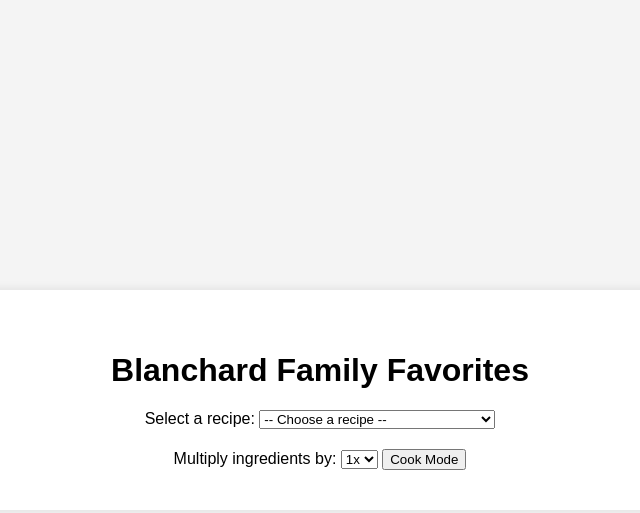
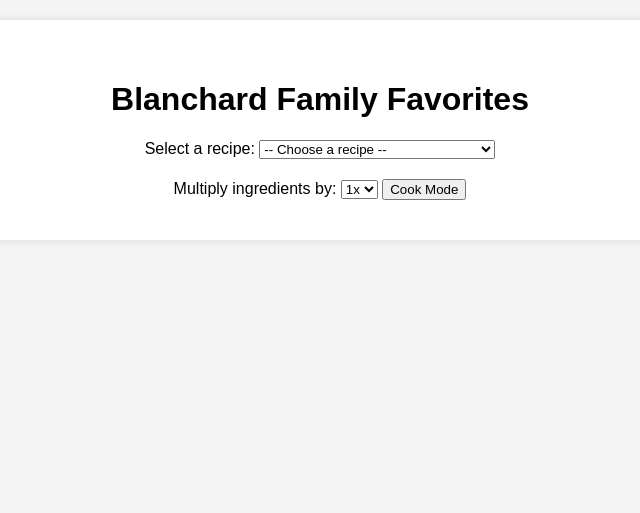
Before and after one commit to Craig-Blanchard-Dev/Blanchard-Family-Favorite-Recipes, a plain HTML site: page index.html in a window 1280 px wide. Shown: the whole page, without its empty margins (320-960 px from the left). Drawn offline with Linux system fonts and the light colour scheme.

Commit message:
Fixed scrolling

```diff
--- a/style.css
+++ b/style.css
@@ -1,23 +1,27 @@
 body {
+    overflow: auto;
     font-family: Arial, sans-serif;
     background-color: #f4f4f4;
     margin: 0;
     padding: 0;
     display: flex;
     justify-content: center;
-    align-items: center;
-    height: 100vh;
+    align-items: flex-start;
+    min-height: 100vh;
     flex-direction: column;
 }
 
 .container {
+    overflow-y: auto;
     width: 100%;
     max-width: 600px;
-    padding: 20px;
+    padding: 0px;
     background-color: white;
     box-shadow: 0px 0px 10px rgba(0, 0, 0, 0.1);
     text-align: center;
+    margin-top: 20px;
 }
+
 
 h1 {
     text-align: center;
@@ -57,9 +61,7 @@ h1 {
 @media only screen and (orientation: landscape) {
     body {
         flex-direction: row;
-        justify-content: center;
-        align-items: center;
-        height: 100vh;
+        height: auto;
     }
 
     .container {
```
